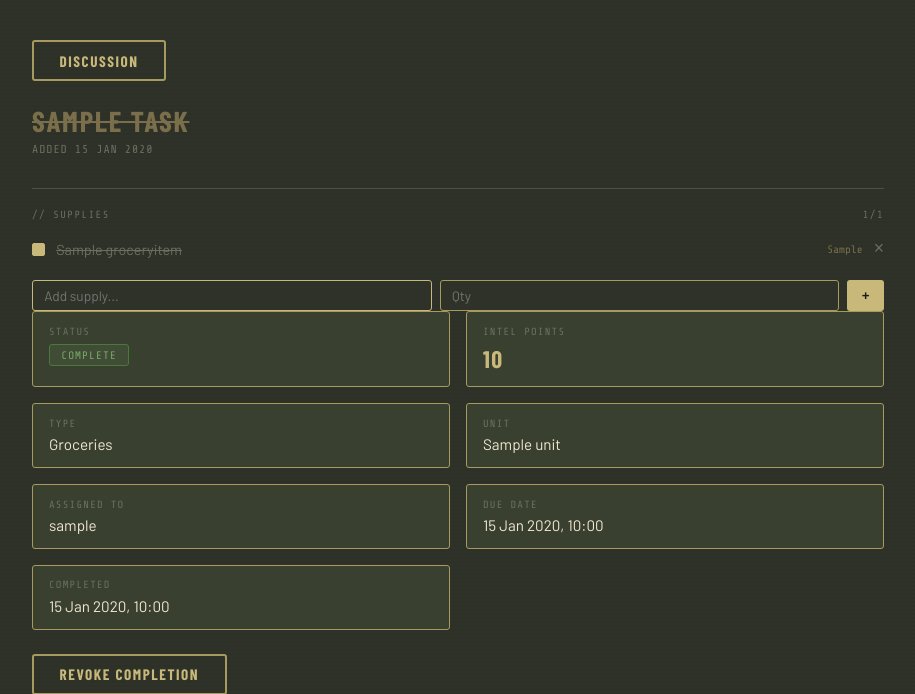
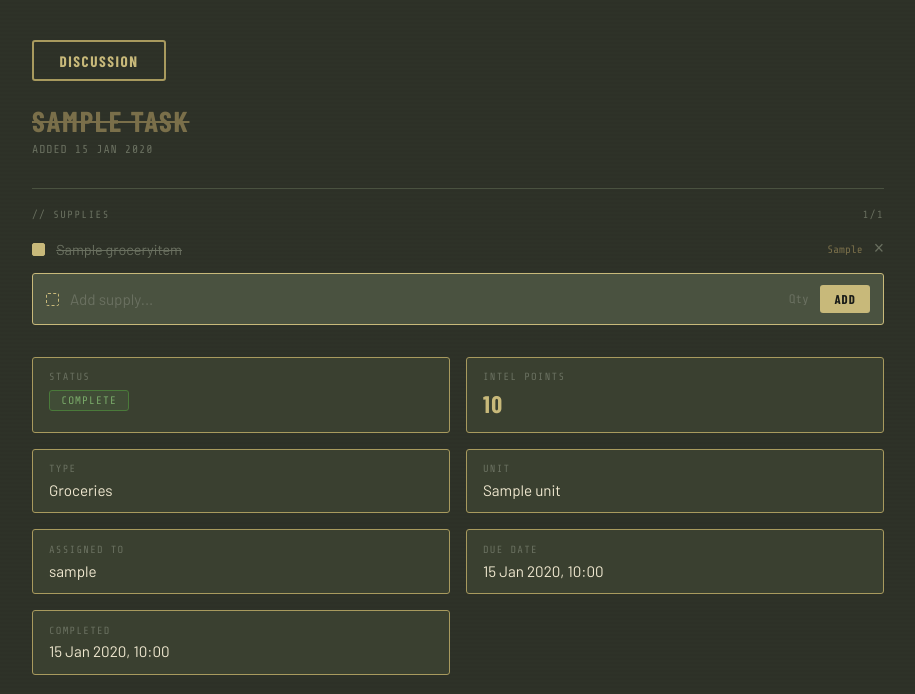
Before and after one commit to MariaKVelcheva/TaskForce, a Django app: page /tasks/1/details/ in a window 1280 px wide. Shown: the part 56-750 px from the top of the page, without its empty margins (182-1097 px from the left). Run offline with Django 5.2, Linux system fonts and the light colour scheme; a user stored in the database is signed in; tables that the repository leaves empty hold one stand-in row (values such as "Sample post").

Commit message:
added: groceries items css

```diff
--- a/templates/common/partials/_items.html
+++ b/templates/common/partials/_items.html
@@ -29,10 +29,13 @@
     <div class="items-empty">No supplies listed</div>
     {% endif %}
 
-    <form method="post" action="{% url 'add-item' task.pk %}" class="item-add">
+       <form method="post" action="{% url 'add-item' task.pk %}" class="item-add">
         {% csrf_token %}
-        <input type="text" name="name" placeholder="Add supply..." maxlength="50" required autofocus>
-        <input type="text" name="quantity" placeholder="Qty" maxlength="50" class="item-add-qty">
-        <button type="submit">+</button>
+        <span class="item-add-box"></span>
+        <input type="text" name="name" class="item-add-name"
+               placeholder="Add supply..." maxlength="50" required autofocus>
+        <input type="text" name="quantity" class="item-add-qty"
+               placeholder="Qty" maxlength="50">
+        <button type="submit">Add</button>
     </form>
 </div>
--- a/templates/tasks/details-task.html
+++ b/templates/tasks/details-task.html
@@ -129,8 +129,18 @@
 
         .items-block {
         margin-top: 1.5rem;
+        margin-bottom: 2rem;
         padding-top: 1.25rem;
         border-top: 1px solid var(--olive);
+    }
+
+    .items-empty {
+        padding: 1rem 0;
+        font-family: 'Share Tech Mono', monospace;
+        font-size: 0.7rem;
+        letter-spacing: 0.08em;
+        text-transform: uppercase;
+        color: var(--muted);
     }
 
     .items-header {
@@ -223,27 +233,58 @@
 
     .item-delete:hover { color: var(--rust-light); }
 
-    .item-add {
+        .item-add {
         display: flex;
-        gap: 0.5rem;
-        margin-top: 0.9rem;
-    }
-
-    .item-add input {
-        flex: 1;
-        min-width: 0;
+        align-items: center;
+        gap: 0.7rem;
+        margin-top: 0.5rem;
+        padding: 0.7rem 0.8rem;
         background: var(--olive-dark);
         border: 1px solid var(--khaki-dark);
         border-radius: var(--radius-sm);
-        padding: 0.4rem 0.7rem;
+        transition: border-color 0.15s, background 0.15s;
+    }
+
+    .item-add:focus-within {
+        border-color: var(--khaki);
+        background: var(--olive);
+    }
+
+    .item-add-box {
+        width: 13px;
+        height: 13px;
+        border: 1px dashed var(--khaki-dark);
+        border-radius: 2px;
+        flex-shrink: 0;
+        transition: border-color 0.15s;
+    }
+
+    .item-add:focus-within .item-add-box { border-color: var(--khaki); }
+
+    .item-add input {
+        background: none;
+        border: none;
+        outline: none;
         color: var(--cream);
         font-family: 'Barlow', sans-serif;
-        font-size: 0.85rem;
-        outline: none;
+        font-size: 0.95rem;
+        padding: 0;
     }
 
-    .item-add input:focus { border-color: var(--khaki); }
-    .item-add-qty { flex: 0 0 80px; }
+    .item-add input::placeholder { color: var(--muted); }
+
+    .item-add-name {
+        flex: 1;
+        min-width: 0;
+    }
+
+    .item-add-qty {
+        flex: 0 0 70px;
+        font-family: 'Share Tech Mono', monospace !important;
+        font-size: 0.78rem !important;
+        text-align: right;
+        color: var(--khaki-muted) !important;
+    }
 
     .item-add button {
         flex-shrink: 0;
@@ -251,10 +292,19 @@
         color: var(--ink);
         border: none;
         border-radius: var(--radius-sm);
-        padding: 0.4rem 0.9rem;
+        padding: 0.35rem 0.9rem;
+        font-family: 'Barlow Condensed', sans-serif;
+        font-size: 0.8rem;
         font-weight: 700;
+        letter-spacing: 0.08em;
+        text-transform: uppercase;
         cursor: pointer;
+        transition: background 0.15s;
     }
+
+    .item-add button:hover { background: var(--khaki-dark); }
+
+    .item-add input:focus { border-color: var(--khaki); }
 </style>
 {% endblock %}
 
```
